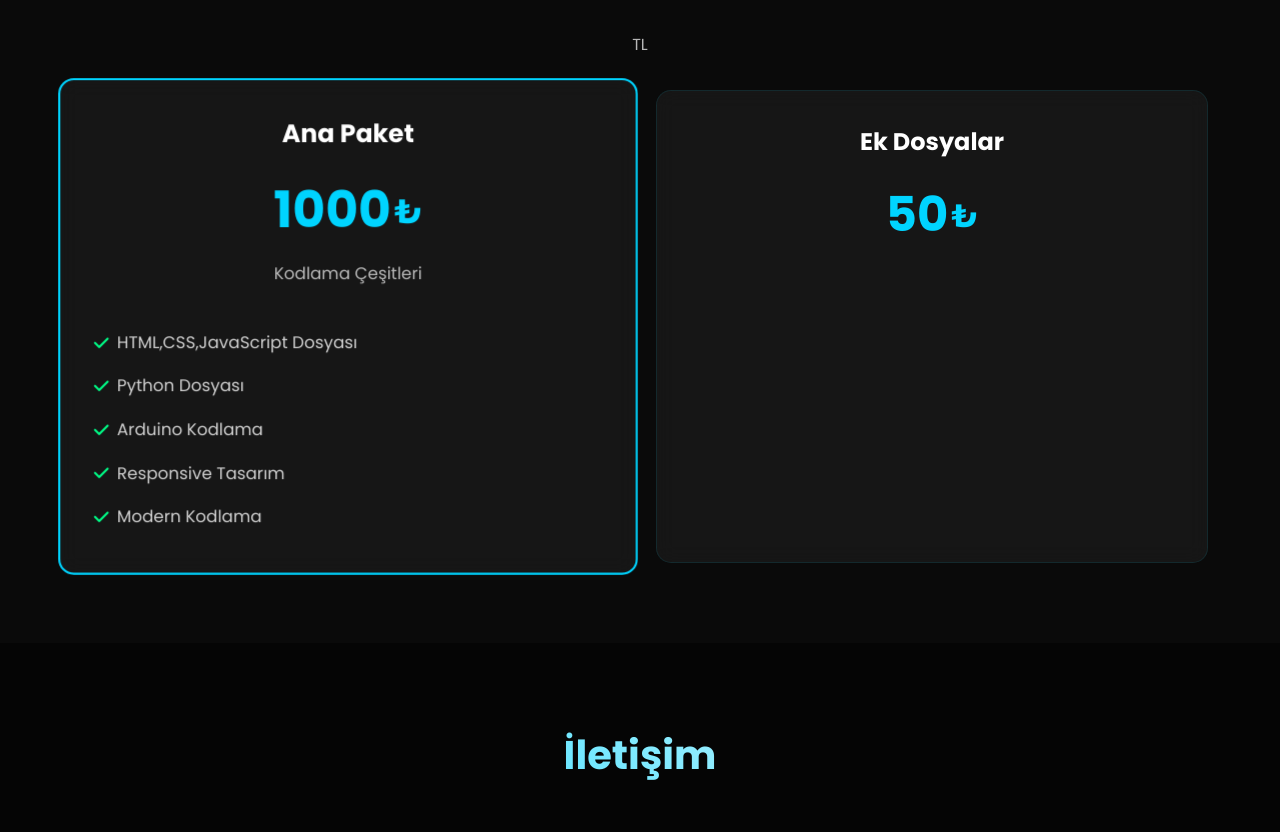
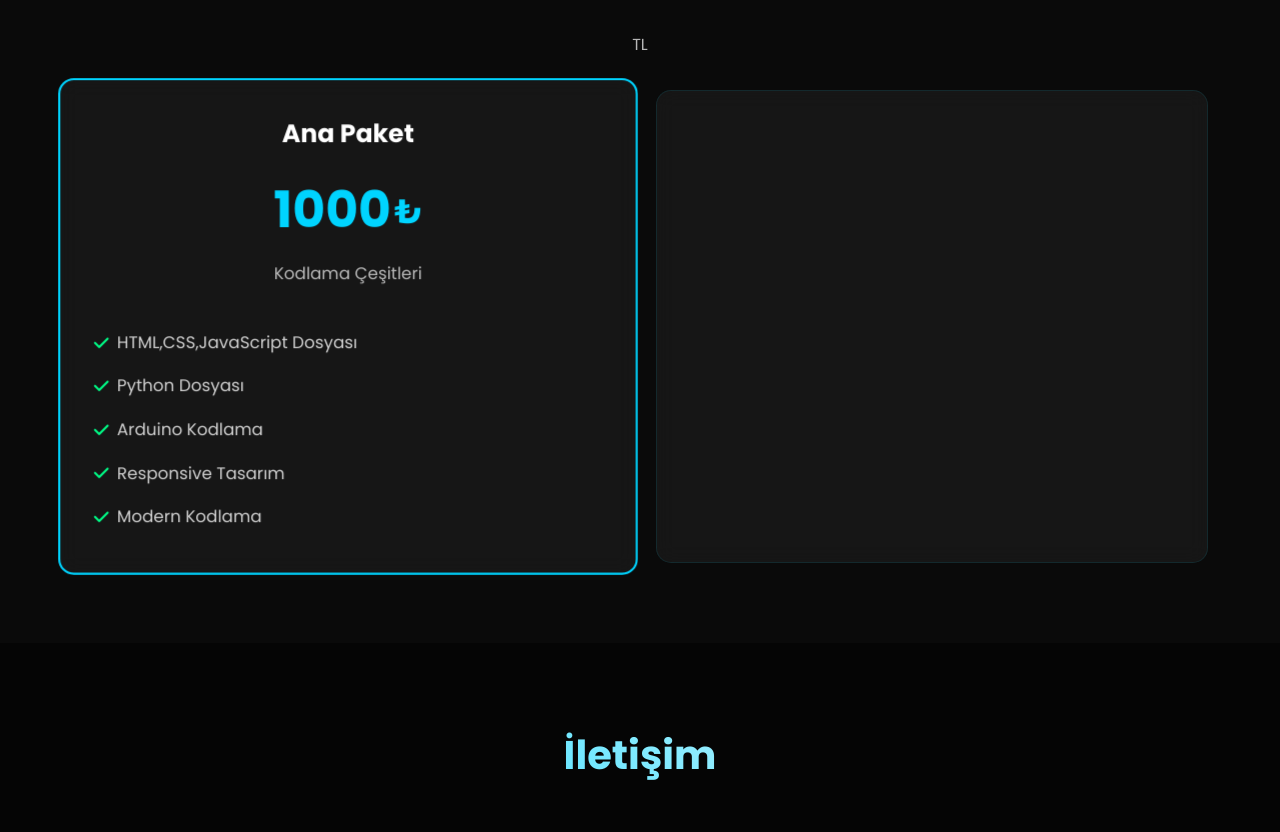
Before and after one commit to Kartal00/kod, a plain HTML site: page index.html in a window 1280 px wide. Shown: the part 1560-2392 px from the top of the page. Drawn offline with Linux system fonts and the light colour scheme.

Commit message:
Update index.html

```diff
--- a/index.html
+++ b/index.html
@@ -127,12 +127,6 @@
                     </ul>
                 </div>
                 <div class="pricing-card additional-files" data-aos="zoom-in" data-aos-delay="100">
-                    <div class="pricing-header">
-                        <h3>Ek Dosyalar</h3>
-                        <div class="price">
-                            <span class="currency" id="additional-price">50</span>
-                            <span class="currency-symbol" id="additional-currency">₺</span>
-                        </div>
                 </div>
             </div>
         </div>
```
